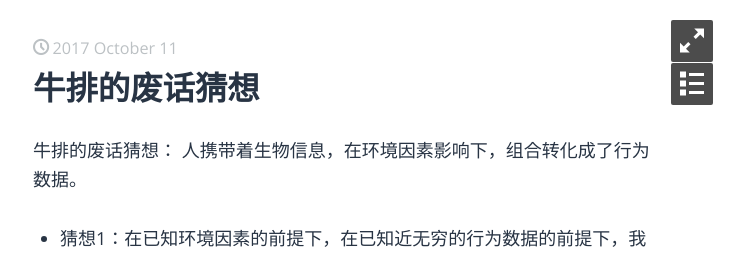
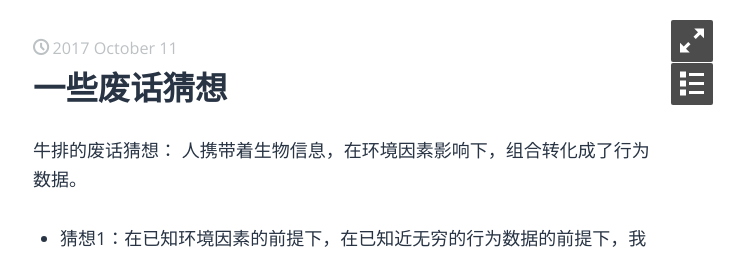
Before and after one commit to cookedsteak/cookedsteak.github.io, a Jekyll site: the page built from _posts/tech/2017-10-11-steak-theory.md, in a window 1280 px wide. Shown: the top 256 px of the page, without its empty margins (537-1280 px from the left). Built offline with Jekyll 4.4.1, drawn with Linux system fonts in a browser that asks for light colours; some web fonts are replaced.

```diff
--- a/_posts/tech/2017-10-11-steak-theory.md
+++ b/_posts/tech/2017-10-11-steak-theory.md
@@ -1,6 +1,6 @@
 ---
 layout: post
-title: 牛排的废话猜想
+title: 一些废话猜想
 category: 技术
 keywords: 数据,个人数据,数据价值,用户画像
 comments: false
--- a/_sass/04-sidebar.sass
+++ b/_sass/04-sidebar.sass
@@ -78,7 +78,7 @@
   margin: 0
   padding: 0
   list-style: none
-  border-top: 1px solid $tag-border-color
+  // border-top: 1px solid $tag-border-color
 
 
 .sidebar-tag
@@ -86,7 +86,7 @@
   line-height: $tag-height
   text-align: center
   color: $tag-color
-  border-bottom: 1px solid $tag-border-color
+  // border-bottom: 1px solid $tag-border-color
   transition: color .15s linear, box-shadow .15s linear
   -webkit-transition: color .15s linear, box-shadow .15s linear
   cursor: pointer
@@ -95,7 +95,7 @@
     box-shadow: inset 6px 0 0 $toc-bg
   &.active
     //color: $tag-active-color
-    color: #2EB695
+    color: #56bdd8
     box-shadow: inset $sidebar-left-width 0 0 $toc-bg
 
 
@@ -104,7 +104,7 @@
 #search-box
   position: relative
   height: $search-box-height
-  margin-bottom: 1px
+  // margin-bottom: 1px
   &:before
     @extend %icon
     @extend %icon-search
@@ -144,7 +144,7 @@
 
 #toc
   height: calc(100% - #{$search-box-height + 1})
-  border-right: 1px solid #aaa
+  // border-right: 1px solid #aaa
   padding-top: 15px
   background: $toc-bg
   overflow-y: auto
```
